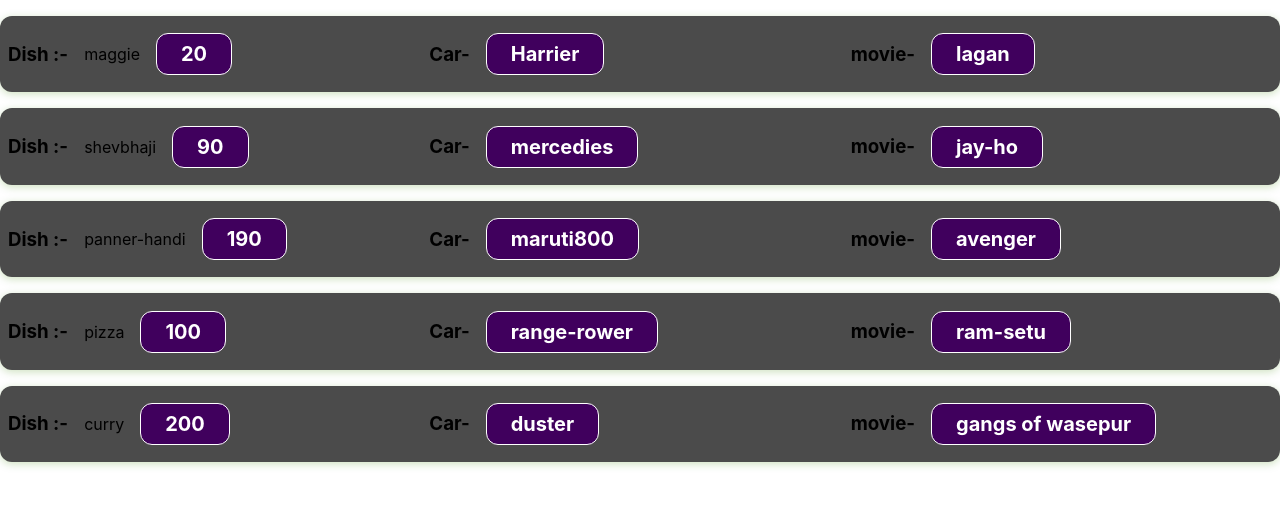
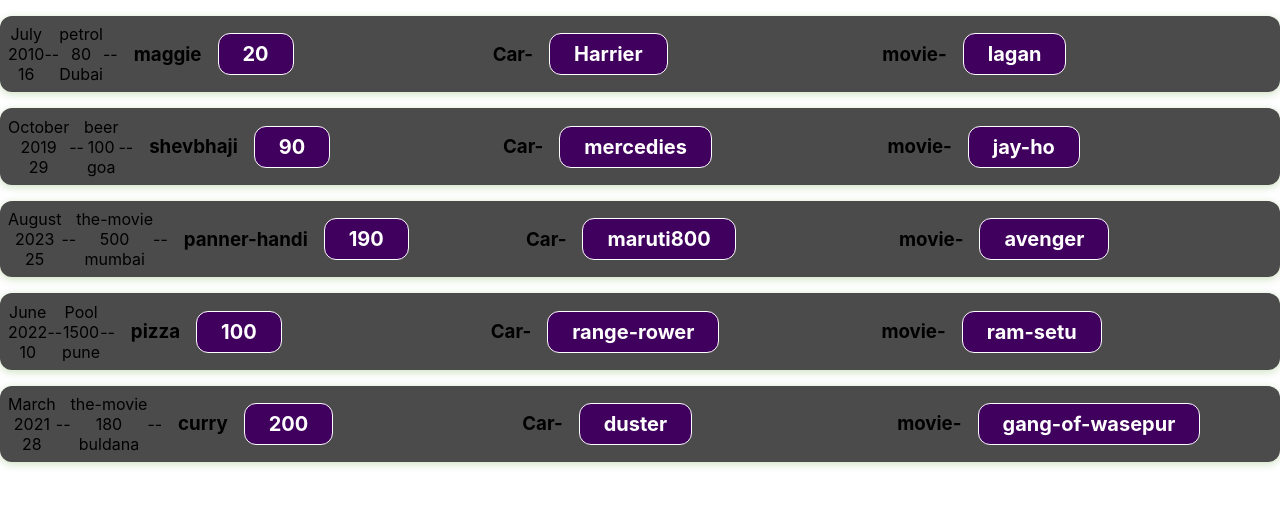
Before and after one commit to VaibhaVnagre/reactjs, a React (Create React App) app: page / in a window 1280 px wide. Shown: the top 506 px of the page. Built offline with nearby package versions, Linux system fonts and the light colour scheme.

Commit message:
spilt-components

```diff
--- a/src/App.js
+++ b/src/App.js
@@ -10,7 +10,12 @@ const expenses = [
     car : 'Car',
     carname : 'Harrier' ,
     movie : "movie",
-    moviename : "lagan"
+    moviename : "lagan",
+    date : new Date(2010,6,16),
+    title : 'petrol',
+    ammount : 80,
+    location : 'Dubai'
+
   },
   {
     Dish : 'shevbhaji',
@@ -18,7 +23,12 @@ const expenses = [
     car : 'Car',
     carname : 'mercedies' ,
     movie : "movie",
-    moviename : "jay-ho"
+    moviename : "jay-ho",
+    date : new Date(2019,9,29),
+    title : 'beer',
+    ammount : 100,
+    location : 'goa'
+
   },
   {
     Dish : 'panner-handi',
@@ -26,7 +36,12 @@ const expenses = [
     car : 'Car',
     carname : 'maruti800' ,
     movie : "movie",
-    moviename : 'avenger'
+    moviename : 'avenger',
+    date : new Date(2023,7,25),
+    title : 'the-movie',
+    ammount : 500,
+    location : 'mumbai'
+
   },
   {
     Dish : 'pizza',
@@ -34,7 +49,12 @@ const expenses = [
     car : 'Car',
     carname : 'range-rower' ,
     movie : "movie",
-    moviename : "ram-setu"
+    moviename : "ram-setu",
+    date : new Date(2022,5,10),
+    title : 'Pool',
+    ammount : 1500,
+    location : 'pune'
+
   },
 
   {
@@ -43,8 +63,14 @@ const expenses = [
     car : 'Car',
     carname : 'duster' ,
     movie : "movie",
-    moviename : "gangs of wasepur"
-  }
+    moviename : "gang-of-wasepur",
+    date : new Date(2021,2,28),
+    title : 'the-movie',
+    ammount : 180,
+    location : 'buldana'
+
+  },
+
 
 ]
 
@@ -56,16 +82,22 @@ const expenses = [
    {expenses.map((val)=>{
 
     return(
-      <>
+
          <ExpenseItem
           Dish={val.Dish}
           price={val.price}
           car={val.car}
           carname={val.carname}
           movie={val.movie}
-          moviename={val.moviename}></ExpenseItem>
+          moviename={val.moviename}
+          date={val.date}
+            title={val.title}
+            ammount={val.ammount}
+            location={val.location}
+          ></ExpenseItem>
 
-    </>
+
+
          )
    })}
 
--- /dev/null
+++ b/src/ExpenseDate.js
@@ -0,0 +1,19 @@
+function ExpenseDate(props)
+{
+
+   const month = props.date.toLocaleString('en-US',{month:'long'});
+   const day = props.date.toLocaleString('en-US',{day:'2-digit'});
+   const year = props.date.getFullYear();
+
+    return (
+
+           <div>
+          <div>{month}</div>
+         <div>{year}</div>
+         <div>{day}</div>
+         </div>
+
+
+         );
+}
+export default ExpenseDate;
--- /dev/null
+++ b/src/ExpenseDetails.js
@@ -0,0 +1,14 @@
+function ExpenseDetails(props){
+    const title=props.title;
+    const ammount= props.ammount;
+    const location=props.location;
+
+    return (
+        <div>
+            <div>{title}</div>
+            <div>{ammount}</div>
+            <div>{location}</div>
+        </div>
+    )
+}
+export default ExpenseDetails;
--- a/src/ExpenseItem.js
+++ b/src/ExpenseItem.js
@@ -1,17 +1,21 @@
+
 import './Expense.css';
 
+import ExpenseDetails from './ExpenseDetails';
+
+import ExpenseDate from './ExpenseDate';
+
 function ExpenseItem(props){
-  console.log(props)
 
 
     return (
       <div>
 
-
          <div className='expense-item'>
-
-         <div className='expense-item__description'>
-            <h3>Dish :-</h3>  {props.Dish}
+         <ExpenseDate date={props.date} />--
+         <ExpenseDetails title={props.title} ammount={props.ammount}  location={props.location} />
+         <div className='expense-item__description'>--
+             <h3>{props.Dish}</h3>
             <div className='expense-item__price'>
             {props.price}
             </div>
@@ -41,4 +45,4 @@ function ExpenseItem(props){
     );
 }
 
-export default ExpenseItem
+export default ExpenseItem;
```
